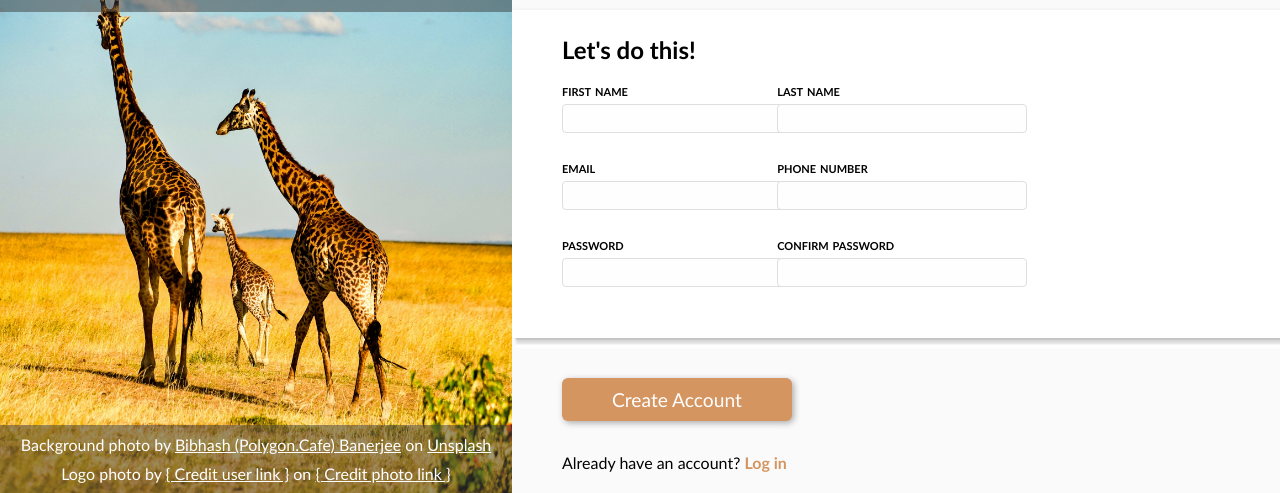
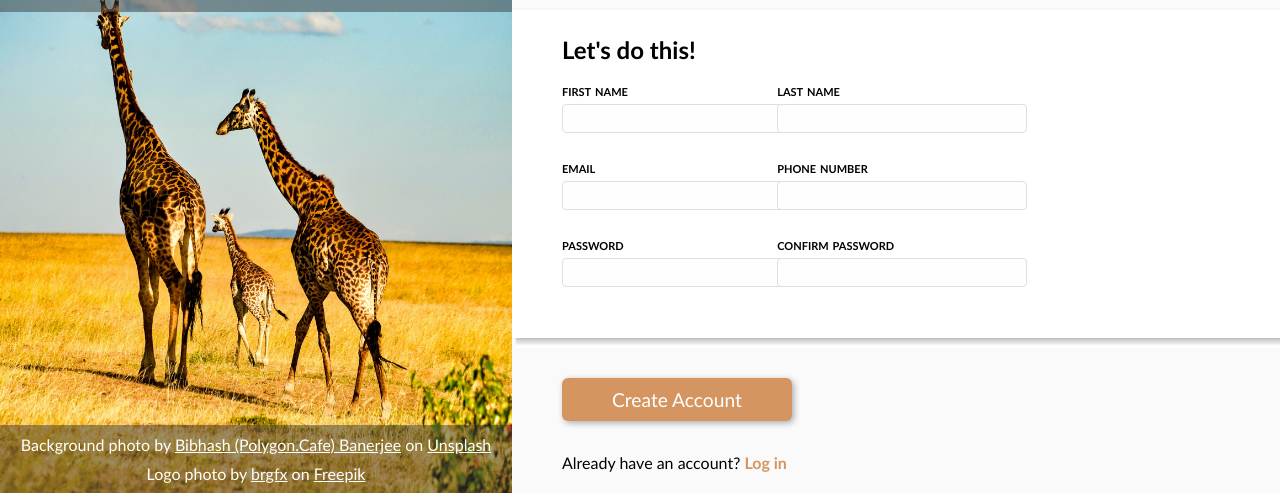
Before and after one commit to lyndonpanton/sign-up-form, a plain HTML site: page index.html in a window 1280 px wide. Shown: the part 307-800 px from the top of the page. Drawn offline with Linux system fonts and the light colour scheme; a web font is replaced by a local one.

Commit message:
Credit: Logo photo

```diff
--- a/index.html
+++ b/index.html
@@ -29,8 +29,8 @@
                     <a href="https://unsplash.com/photos/2n3tcXLZjxg" target="_blank" class="credit-link">Unsplash</a>
                 </p>
                 <p class="credit-text">
-                    Logo photo by <a href="" class="credit-link">{ Credit user link }</a> on
-                    <a href="" class="credit-link">{ Credit photo link }</a>
+                    Logo photo by <a href="https://www.freepik.com/author/brgfx" class="credit-link">brgfx</a> on
+                    <a href="https://www.freepik.com/free-vector/penguin-doodle-simple-style-white-background_24060164.htm" class="credit-link">Freepik</a>
                 </p>
             </div>
         </section>
```
